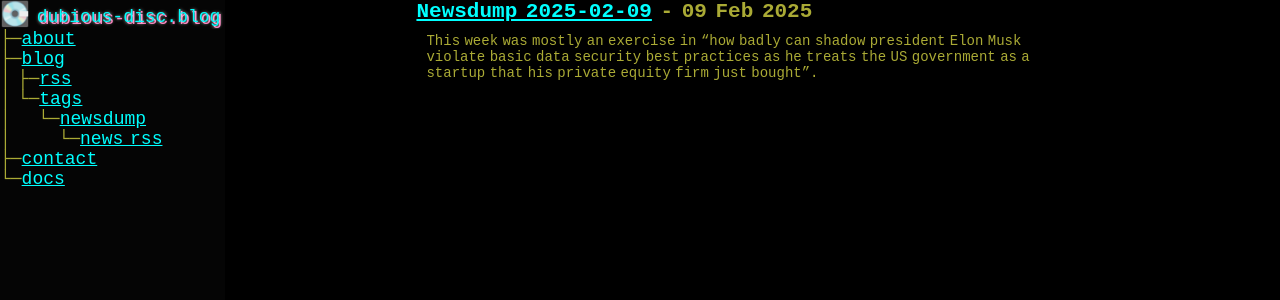
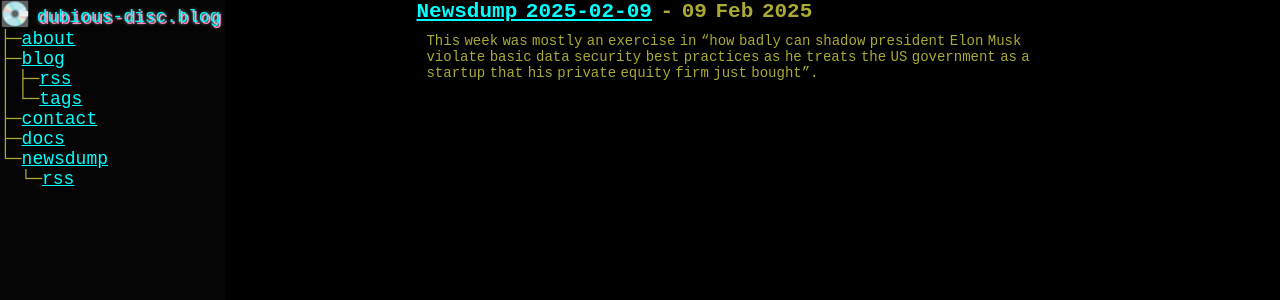
Before and after one commit to paranoid-porygon/paranoid-porygon.github.io, a Jekyll site: the page built from _pages/index.markdown, in a window 1280 px wide. Shown: the top 300 px of the page. Built offline with Jekyll 4.4.1, drawn with Linux system fonts in a browser that asks for light colours.

Commit message:
revise navbar

```diff
--- a/_layouts/default.html
+++ b/_layouts/default.html
@@ -19,10 +19,10 @@
       ├─<a href="/blog" {% if page.title == "blog" %}class="active-page"{% endif %}>blog</a><br>
       │&nbsp;├─<a href="{{ site.url }}/feed.xml" target="_blank" rel="noopener noreferrer">rss</a><br>
       │&nbsp;└─<a href="/blog/tags" {% if page.title == "tags" %}class="active-page"{% endif %}>tags</a><br>
-      │&nbsp;&nbsp;&nbsp;&nbsp;└─<a href="/blog/tags/newsdump" {% if page.title == "newsdump" %}class="active-page"{% endif %}>newsdump</a><br>
-      │&nbsp;&nbsp;&nbsp;&nbsp;&nbsp;&nbsp;&nbsp;└─<a href="{{ site.url }}/newsfeed.xml" target="_blank" rel="noopener noreferrer">news rss</a><br>
       ├─<a href="/contact" {% if page.title == "Contact" %}class="active-page"{% endif %}>contact</a><br>
-      └─<a href="/docs" {% if page.title == "Documentation" %}class="active-page"{% endif %}>docs</a>
+      ├─<a href="/docs" {% if page.title == "Documentation" %}class="active-page"{% endif %}>docs</a><br>
+      └─<a href="/blog/tags/newsdump" {% if page.title == "newsdump" %}class="active-page"{% endif %}>newsdump</a><br>
+      &nbsp;&nbsp;&nbsp;└─<a href="{{ site.url }}/newsfeed.xml" target="_blank" rel="noopener noreferrer">rss</a><br>
     </div>
   </div><!--nav-wrapper end-->
   <div class="page-content">
```
